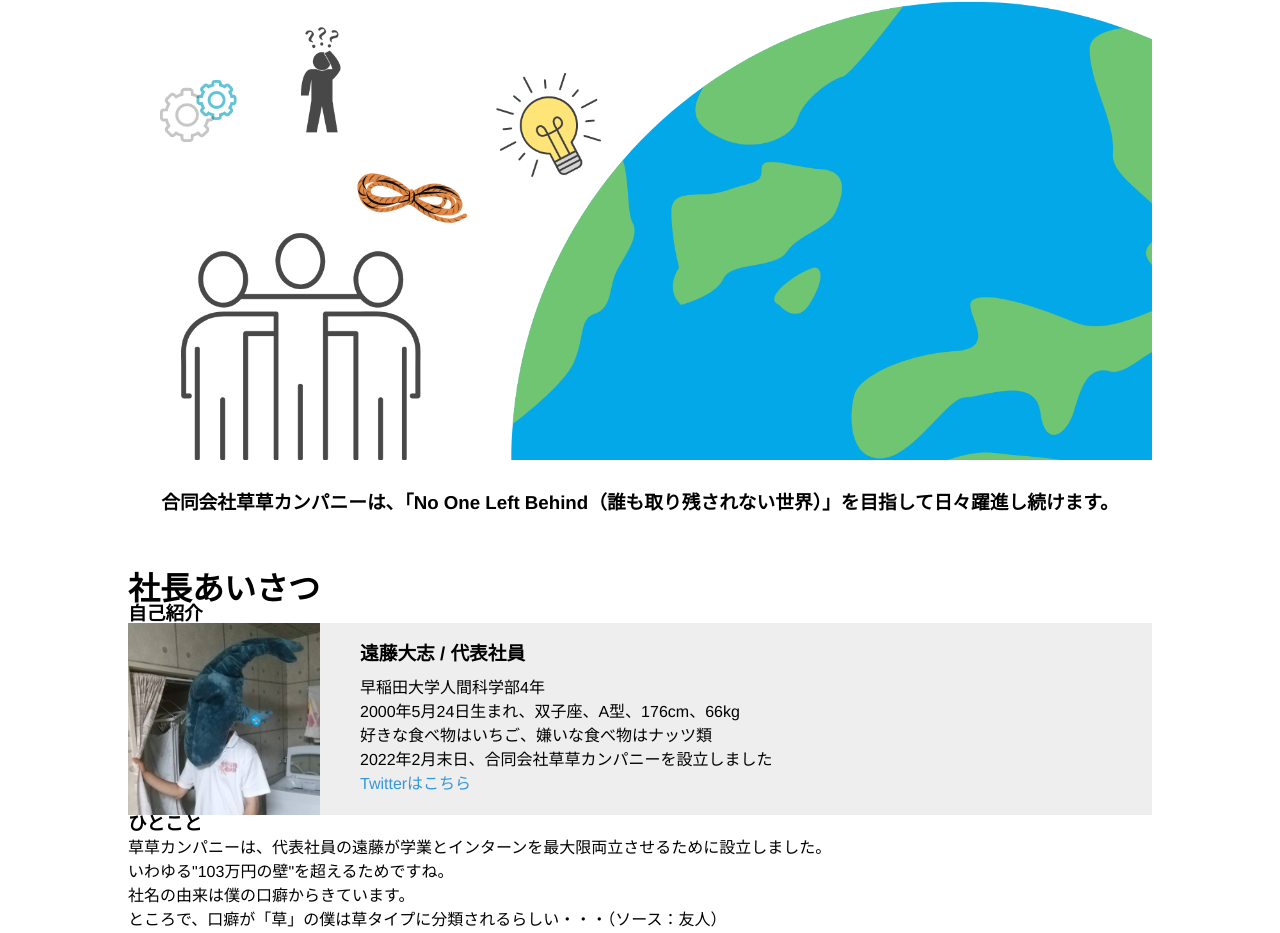
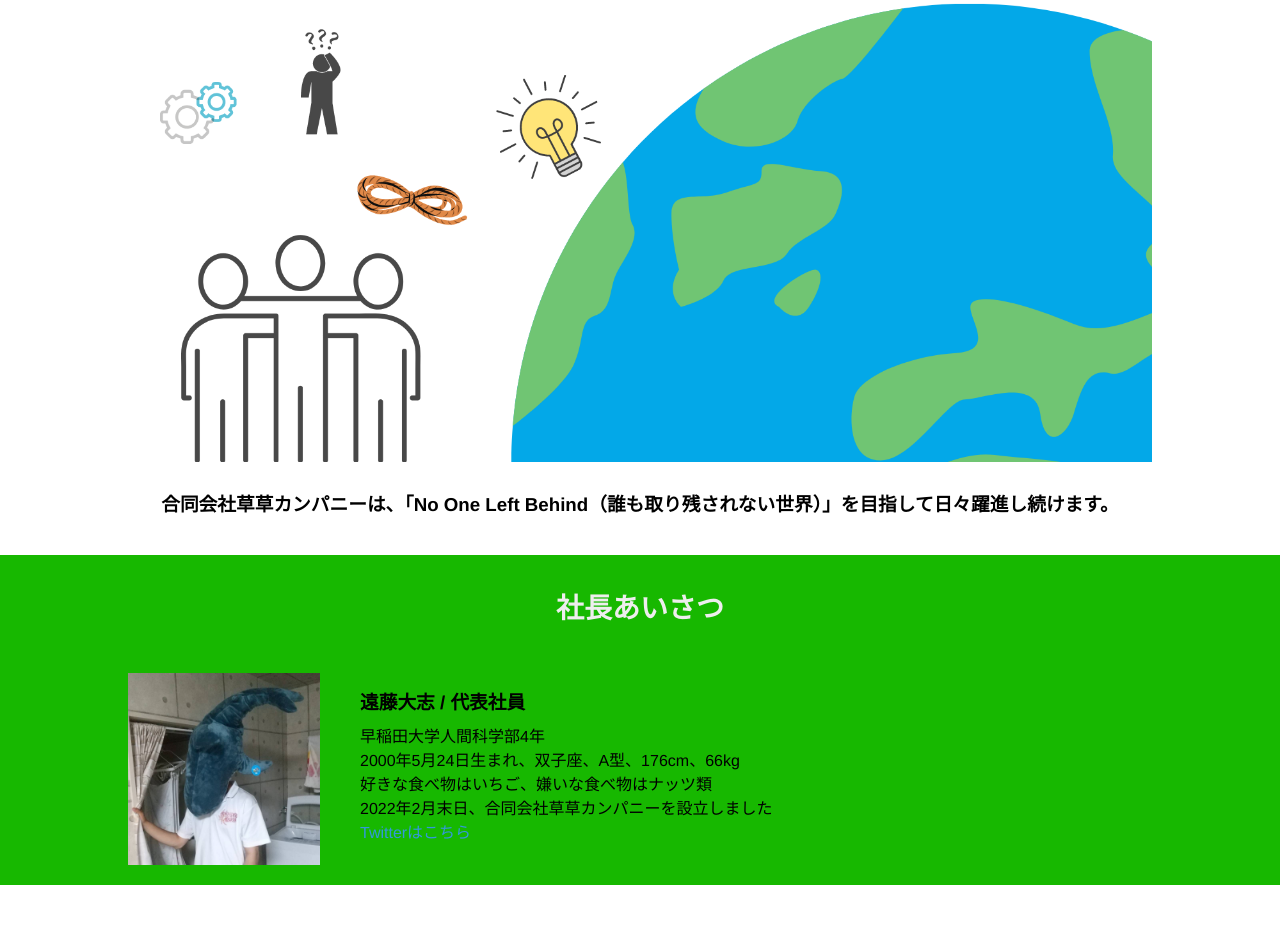
Before and after one commit to EndoTaishi/kusakusacompany, a React (Create React App) app: page / in a window 1280 px wide. Shown: the part 1090-2023 px from the top of the page. After the commit the page ends 1975 px from the top, so only its background shows below. Built offline with nearby package versions, Linux system fonts and the light colour scheme.

Commit message:
Member.jsのひとことを削除

```diff
--- a/src/App/Home/Index/Company.js
+++ b/src/App/Home/Index/Company.js
@@ -24,12 +24,14 @@ const Container = styled.div`
     max-width: 1024px;
     width: 100%;
 
-    h2{
-        background-color: var(--main-color);
-        color: #eeeeee;
-        font-size: 64px;
-        padding: 20px 60px;
-        text-align: center;
+    h2 {
+    background-color: var(--main-color);
+    color: #eeeeee;
+    font-size: 36px;
+    font-weight: bold;
+    margin-bottom: 30px;
+    padding: 20px 60px;
+    text-align: center;
     }
 
     img{
--- a/src/App/Home/Index/Member.js
+++ b/src/App/Home/Index/Member.js
@@ -7,7 +7,6 @@ const Member = () => {
     <MemberWrapper>
         <Container>
             <h2>社長あいさつ</h2>
-            <h3>自己紹介</h3>
             <FlexContainer>
                 <img src={CeoImage} alt="Taishi Endo" />
                 <Profile>
@@ -19,14 +18,6 @@ const Member = () => {
                     <a href="https://twitter.com/endotaishi_" target="_blank" rel="noreferrer">Twitterはこちら</a>
                 </Profile>
             </FlexContainer>
-            <h3>ひとこと</h3>
-            <p>
-                草草カンパニーは、代表社員の遠藤が学業とインターンを最大限両立させるために設立しました。<br />
-                いわゆる"103万円の壁"を超えるためですね。<br />
-                社名の由来は僕の口癖からきています。<br />
-                ところで、口癖が「草」の僕は草タイプに分類されるらしい・・・（ソース：友人）<br />
-                炎上に気をつけて草草カンパニーを育てていきたいと思っています。
-            </p>
         </Container>
     </MemberWrapper>
   )
@@ -34,6 +25,7 @@ const Member = () => {
 
 const MemberWrapper = styled.div`
     /*何もないよーん*/
+    background-color: var(--main-color);
 `
 
 const Container = styled.div`
@@ -44,9 +36,11 @@ const Container = styled.div`
     width: 100%;
 
     h2 {
-        margin: 0;
-        font-size: 32px;
-        font-weight: bold;
+    color: #eeeeee;
+    font-weight: bold;
+    margin-bottom: 30px;
+    padding: 20px 60px;
+    text-align: center;
     }
 
     p{
@@ -54,7 +48,6 @@ const Container = styled.div`
     }
 `
 const FlexContainer = styled.div`
-    background-color: #eeeeee;
     display: flex;
     align-items: center;
     /*height: 270px;*/
```
